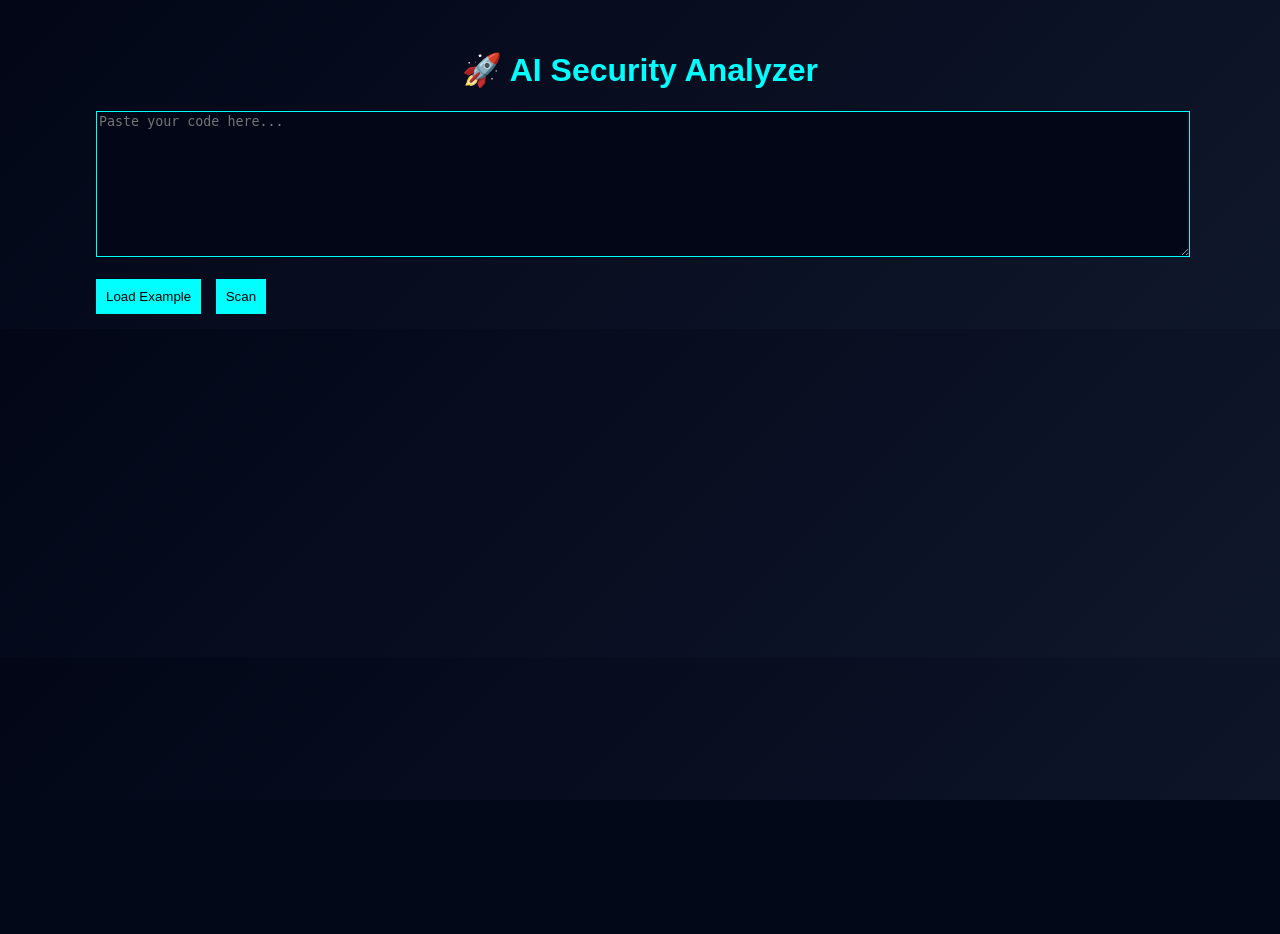
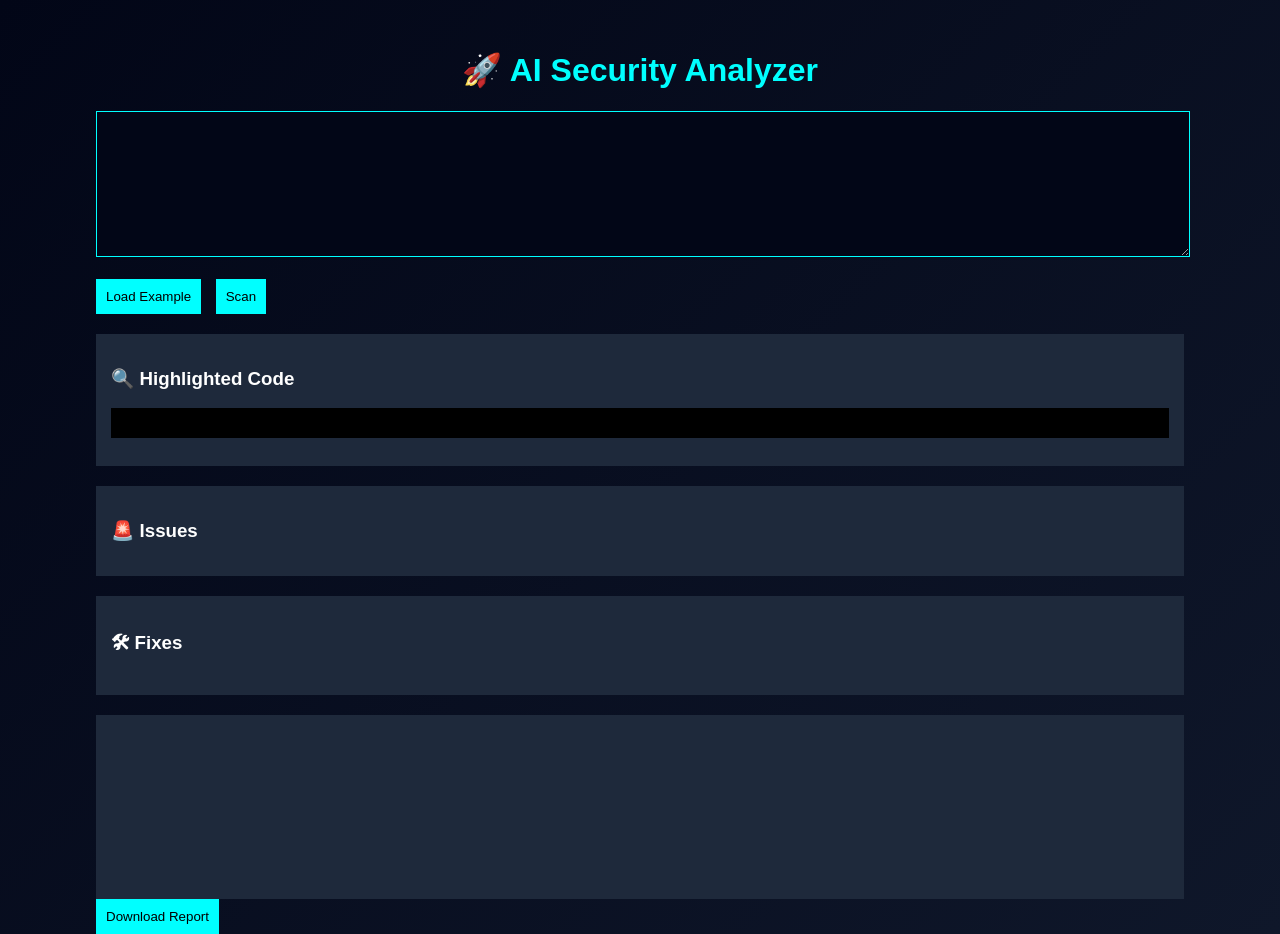
Before and after one commit to urvigarg139-art/blackbox-ai-safety, a Flask app: page / in a window 1280 px wide. Before the commit the page ends 800 px from the top, so only its background shows below. Run offline with Flask 3, Linux system fonts and the light colour scheme; a map, chart or similar area stays blank.

Commit message:
fixed reportlab error

```diff
--- a/app.py
+++ b/app.py
@@ -1,23 +1,34 @@
-from flask import Flask, render_template, request, jsonify
+from flask import Flask, render_template, request, jsonify, send_file
+import io
+from reportlab.pdfgen import canvas
 
 app = Flask(__name__)
 
 # ---------- ANALYSIS ----------
 def analyze_code(code):
+    vulnerabilities = []
+    lines = code.split("\n")
+    highlighted = []
 
-    vulnerabilities = []
+    for i, line in enumerate(lines):
+        if "SELECT" in line and "user_input" in line:
+            vulnerabilities.append(("SQL Injection", 80, i))
+        if "<script>" in line:
+            vulnerabilities.append(("XSS Attack", 70, i))
+        if "os.system" in line:
+            vulnerabilities.append(("Command Injection", 85, i))
+        if "password =" in line:
+            vulnerabilities.append(("Hardcoded Secret", 60, i))
 
-    if "SELECT" in code and "user_input" in code:
-        vulnerabilities.append(("SQL Injection", 80))
-
-    if "<script>" in code:
-        vulnerabilities.append(("XSS Attack", 70))
-
-    if "os.system" in code:
-        vulnerabilities.append(("Command Injection", 85))
-
-    if "password =" in code:
-        vulnerabilities.append(("Hardcoded Secret", 60))
+    for i, line in enumerate(lines):
+        flag = False
+        for v in vulnerabilities:
+            if v[2] == i:
+                flag = True
+        if flag:
+            highlighted.append(f">>> {line}")
+        else:
+            highlighted.append(line)
 
     if vulnerabilities:
         result = "Vulnerable"
@@ -28,20 +39,19 @@ def analyze_code(code):
         risk = 10
         confidence = 90
 
-    return result, risk, confidence, vulnerabilities
+    return result, risk, confidence, vulnerabilities, "\n".join(highlighted)
 
 
 def generate_fix(vuln):
     fixes = {
-        "SQL Injection": "Use parameterized queries instead of string concatenation.",
-        "XSS Attack": "Escape user inputs before rendering in HTML.",
-        "Command Injection": "Avoid os.system, use subprocess safely.",
-        "Hardcoded Secret": "Store secrets in environment variables."
+        "SQL Injection": "Use parameterized queries.",
+        "XSS Attack": "Escape HTML inputs.",
+        "Command Injection": "Avoid os.system().",
+        "Hardcoded Secret": "Use environment variables."
     }
-    return fixes.get(vuln, "Follow secure coding practices.")
+    return fixes.get(vuln, "Follow secure practices.")
 
 
-# ---------- ROUTES ----------
 @app.route("/")
 def home():
     return render_template("index.html")
@@ -52,8 +62,7 @@ def scan():
     data = request.get_json()
     code = data.get("code", "")
 
-    result, risk, confidence, vulnerabilities = analyze_code(code)
-
+    result, risk, confidence, vulnerabilities, highlighted = analyze_code(code)
     fixes = [generate_fix(v[0]) for v in vulnerabilities]
 
     return jsonify({
@@ -61,10 +70,30 @@ def scan():
         "risk": risk,
         "confidence": confidence,
         "code": code,
+        "highlighted": highlighted,
         "vulnerabilities": vulnerabilities,
         "fixes": fixes
     })
 
 
-if __name__ == "__main__":
-    app.run(debug=True)
+# ---------- PDF ----------
+@app.route("/download", methods=["POST"])
+def download():
+    data = request.get_json()
+
+    buffer = io.BytesIO()
+    c = canvas.Canvas(buffer)
+
+    text = c.beginText(40, 800)
+    text.textLine("AI Security Report")
+    text.textLine(f"Result: {data['result']}")
+    text.textLine(f"Risk: {data['risk']}%")
+
+    for f in data["fixes"]:
+        text.textLine(f"- {f}")
+
+    c.drawText(text)
+    c.save()
+
+    buffer.seek(0)
+    return send_file(buffer, as_attachment=True, download_name="report.pdf")
--- a/requirements.txt
+++ b/requirements.txt
@@ -5,3 +5,4 @@ pandas
 joblib
 scikit-learn
 google-generativeai
+reportlab
--- a/static/css/style.css
+++ b/static/css/style.css
@@ -44,3 +44,13 @@ button {
     width: 0%;
     margin-top: 10px;
 }
+#loader {
+    margin-top: 10px;
+    color: cyan;
+}
+
+pre {
+    background: black;
+    padding: 15px;
+    color: lime;
+}
--- a/static/js/app.js
+++ b/static/js/app.js
@@ -3,28 +3,13 @@ function loadExample() {
         "SELECT * FROM users WHERE id = '" + " + user_input + '";
 }
 
+let latestData = null;
 
 async function scanCode() {
 
     const code = document.getElementById("codeInput").value;
 
-    if (!code) {
-        alert("Enter code first");
-        return;
-    }
-
-    // loader animation
-    let width = 0;
-    const bar = document.getElementById("loaderBar");
-    bar.style.width = "0%";
-
-    const interval = setInterval(() => {
-        if (width >= 100) clearInterval(interval);
-        else {
-            width++;
-            bar.style.width = width + "%";
-        }
-    }, 10);
+    document.getElementById("loader").innerText = "🤖 AI analyzing...";
 
     const res = await fetch("/scan", {
         method: "POST",
@@ -33,65 +18,41 @@ async function scanCode() {
     });
 
     const data = await res.json();
+    latestData = data;
 
-    // show result
+    document.getElementById("loader").innerText = "";
+
     document.getElementById("resultBox").style.display = "block";
-    document.getElementById("chartBox").style.display = "block";
 
-    document.getElementById("resultText").innerText =
-        data.result === "Vulnerable"
-            ? "⚠️ Vulnerability Detected"
-            : "✅ Code is Safe";
-
+    document.getElementById("resultText").innerText = data.result;
     document.getElementById("risk").innerText = data.risk;
     document.getElementById("confidence").innerText = data.confidence;
-    document.getElementById("codeOutput").innerText = data.code;
+
+    document.getElementById("highlighted").innerText = data.highlighted;
 
     // vulnerabilities
-    const vulnBox = document.getElementById("vulnBox");
     const vulnList = document.getElementById("vulnList");
-
     vulnList.innerHTML = "";
-
-    if (data.vulnerabilities.length > 0) {
-        vulnBox.style.display = "block";
-
     data.vulnerabilities.forEach(v => {
         const li = document.createElement("li");
-            li.innerText = `${v[0]} (Risk: ${v[1]}%)`;
+        li.innerText = `${v[0]} (Line ${v[2]+1})`;
         vulnList.appendChild(li);
     });
 
-    } else {
-        vulnBox.style.display = "none";
-    }
-
     // fixes
-    const fixBox = document.getElementById("fixBox");
     const fixList = document.getElementById("fixList");
-
     fixList.innerHTML = "";
-
-    if (data.fixes.length > 0) {
-        fixBox.style.display = "block";
-
     data.fixes.forEach(f => {
         const li = document.createElement("li");
         li.innerText = f;
         fixList.appendChild(li);
     });
 
-    } else {
-        fixBox.style.display = "none";
-    }
-
     renderChart(data.risk, data.confidence);
 }
 
 
-// chart
 function renderChart(risk, confidence) {
-
     const ctx = document.getElementById('chart');
 
     if (window.myChart) window.myChart.destroy();
@@ -102,8 +63,25 @@ function renderChart(risk, confidence) {
             labels: ['Risk', 'Confidence'],
             datasets: [{
                 data: [risk, confidence],
-                backgroundColor: ['#ef4444', '#22c55e']
+                backgroundColor: ['red', 'green']
             }]
         }
     });
 }
+
+
+async function downloadReport() {
+    const res = await fetch("/download", {
+        method: "POST",
+        headers: {"Content-Type": "application/json"},
+        body: JSON.stringify(latestData)
+    });
+
+    const blob = await res.blob();
+    const url = window.URL.createObjectURL(blob);
+
+    const a = document.createElement("a");
+    a.href = url;
+    a.download = "report.pdf";
+    a.click();
+}
--- a/templates/index.html
+++ b/templates/index.html
@@ -1,8 +1,7 @@
 <!DOCTYPE html>
 <html>
 <head>
-    <title>AI Security Assistant</title>
-
+    <title>AI Security Analyzer</title>
     <link rel="stylesheet" href="{{ url_for('static', filename='css/style.css') }}">
 </head>
 
@@ -12,42 +11,47 @@
 
     <h1 class="title">🚀 AI Security Analyzer</h1>
 
-    <textarea id="codeInput" placeholder="Paste your code here..."></textarea>
+    <textarea id="codeInput"></textarea>
 
     <br><br>
 
     <button onclick="loadExample()">Load Example</button>
     <button onclick="scanCode()">Scan</button>
 
-    <!-- LOADER -->
-    <div id="loaderBar"></div>
+    <div id="loader"></div>
 
     <!-- RESULT -->
     <div id="resultBox" class="card" style="display:none;">
         <h2 id="resultText"></h2>
 
-        <p><b>Risk:</b> <span id="risk"></span>%</p>
-        <p><b>Confidence:</b> <span id="confidence"></span>%</p>
+        <p>Risk: <span id="risk"></span>%</p>
+        <p>Confidence: <span id="confidence"></span>%</p>
+    </div>
 
-        <pre id="codeOutput"></pre>
+    <!-- CODE -->
+    <div class="card">
+        <h3>🔍 Highlighted Code</h3>
+        <pre id="highlighted"></pre>
     </div>
 
     <!-- VULNERABILITIES -->
-    <div class="card" id="vulnBox" style="display:none;">
-        <h3>🚨 Detected Issues</h3>
+    <div class="card">
+        <h3>🚨 Issues</h3>
         <ul id="vulnList"></ul>
     </div>
 
     <!-- FIXES -->
-    <div class="card" id="fixBox" style="display:none;">
-        <h3>🛠 Suggested Fixes</h3>
+    <div class="card">
+        <h3>🛠 Fixes</h3>
         <ul id="fixList"></ul>
     </div>
 
     <!-- GRAPH -->
-    <div class="card" id="chartBox" style="display:none;">
+    <div class="card">
         <canvas id="chart"></canvas>
     </div>
+
+    <button onclick="downloadReport()">Download Report</button>
 
 </div>
 
```
Lines whose indentation alone changed are shown as unchanged.
